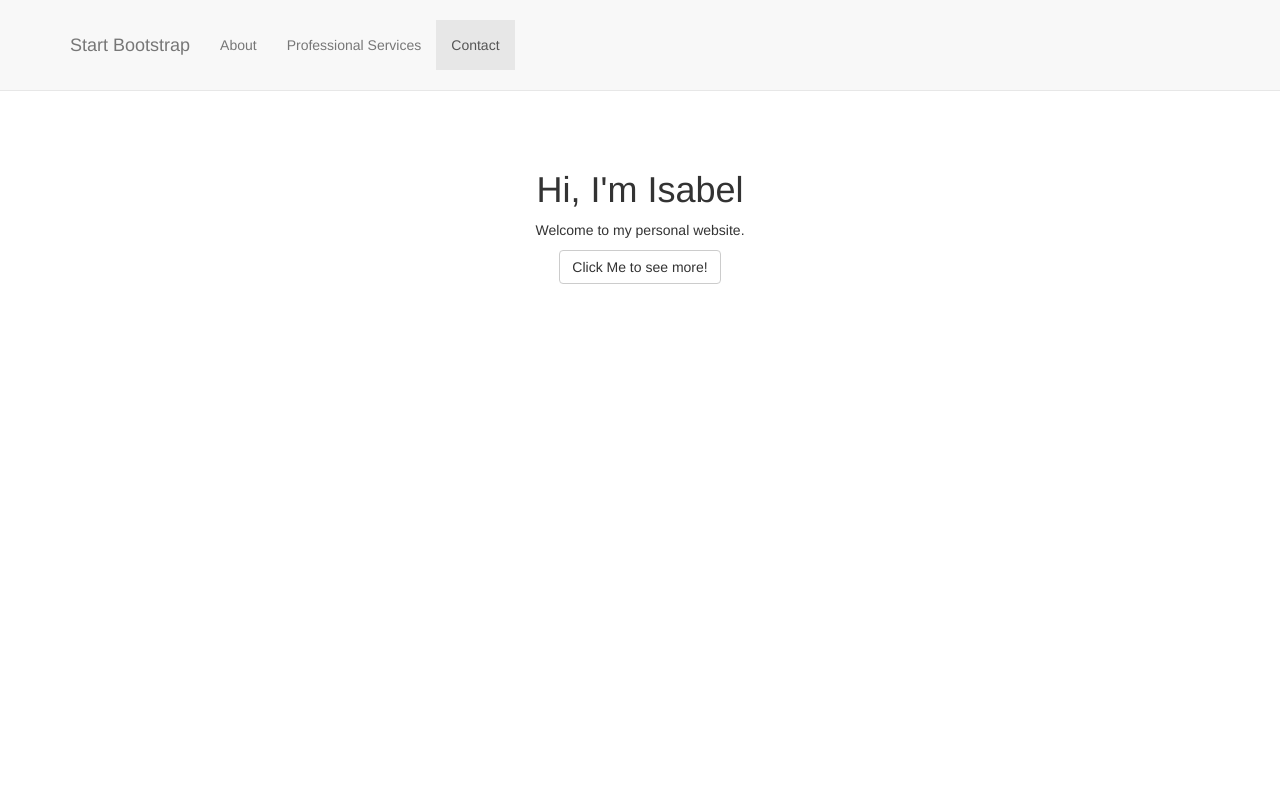
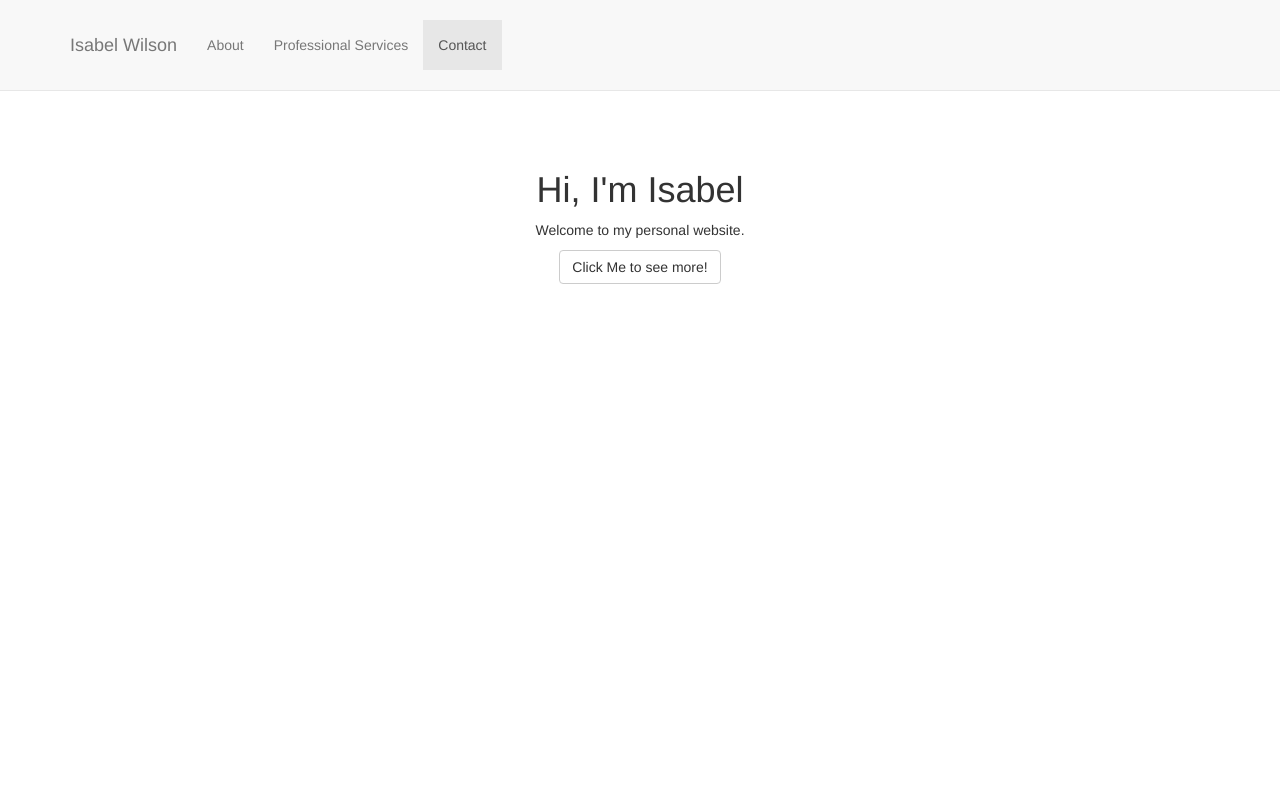
Before and after one commit to wilsonisabel/personal-website, a website: page public/index.html in a window 1280 px wide. Shown: the top 800 px of the page. Drawn offline with Linux system fonts and the light colour scheme.

Commit message:
fixed injustice

```diff
--- a/public/index.html
+++ b/public/index.html
@@ -40,7 +40,7 @@
                     <span class="icon-bar"></span>
                     <span class="icon-bar"></span>
                 </button>
-                <a class="navbar-brand page-scroll" href="#page-top">Start Bootstrap</a>
+                <a class="navbar-brand page-scroll" href="#page-top">Isabel Wilson</a>
             </div>
 
             <!-- Collect the nav links, forms, and other content for toggling -->
```
